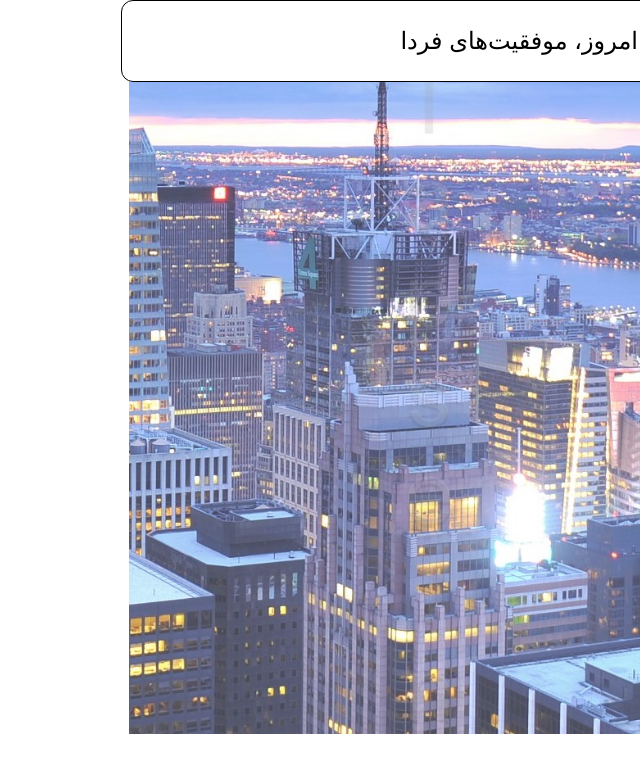
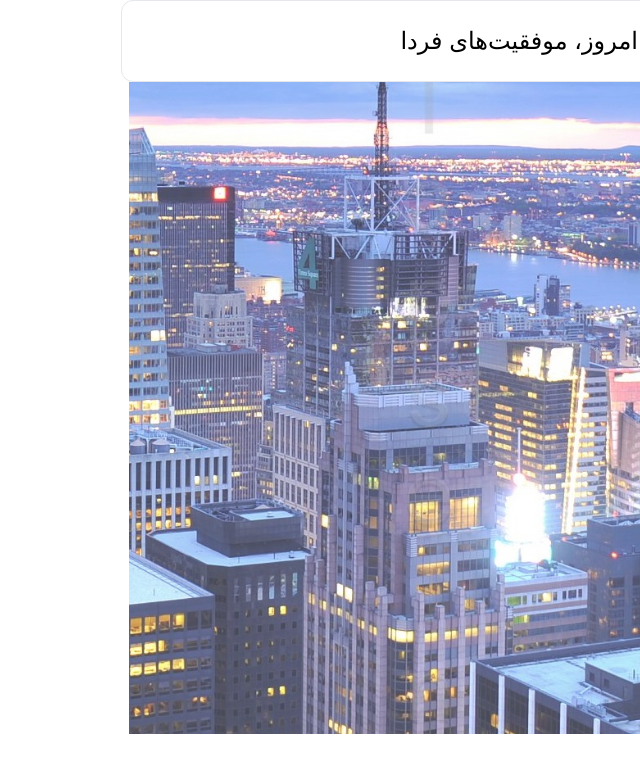
Before and after one commit to AliAhmadi1080/ToDoProject-Frontend, a React (Create React App) app: page /register in a window 1280 px wide. Shown: the top 772 px of the page, without its empty margins (640-1280 px from the left). Built offline with nearby package versions, Linux system fonts and the light colour scheme; a small style sheet from the web is missing.

Commit message:
I change NavBar styles.

```diff
--- a/src/components/Navbar.js
+++ b/src/components/Navbar.js
@@ -7,10 +7,10 @@ export default function Navbar() {
   const userInfo = useContext(userInfoContext).user;
 
   return (
-    <div className="flex justify-start border border-black rounded-xl">
+    <div className="flex justify-start border  rounded-xl">
       {userInfo.isauth ? (
         <>
-          <NavbarProfile />
+
           <NavbarItem text="خانه" />
           <NavbarItem text="درباره" />
           <NavbarItem
```
